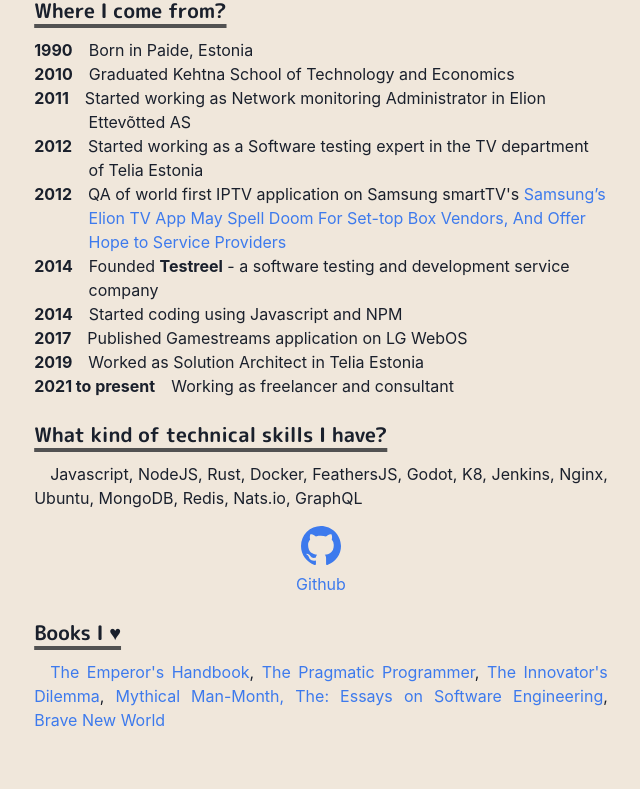
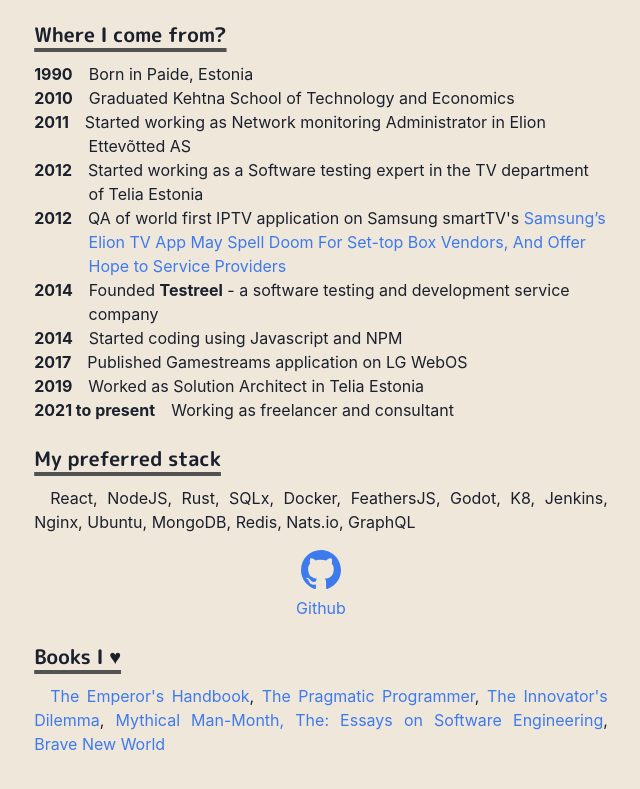
Before and after one commit to ViljarVoidula/viltz-homepage, a Next.js app: page / in a window 1280 px wide. Shown: the part 1035-1824 px from the top of the page, without its empty margins (319-959 px from the left). Built offline with nearby package versions, Linux system fonts and the light colour scheme.

Commit message:
images loader svg

```diff
--- a/components/grid-item.js
+++ b/components/grid-item.js
@@ -24,8 +24,7 @@ export const WorkGridItem = ({ children, id, title, thumbnail }) => {
             src={`${process.env.OCULAR_URL}/resize?url=https://viltz.ee${thumbnail}`}
             alt={title}
             className="grid-item-thumbnail"
-            loading="lazy"
-            fallback={<Skeleton width="480" height="320" isLoaded></Skeleton>}
+            mt={5}
             fallbackSrc={'/images/tail-spin.svg'}
           />
           <LinkOverlay href={`/work/${id}`}>
--- a/components/work.js
+++ b/components/work.js
@@ -24,7 +24,7 @@ export const WorkImage = ({ src, alt }) => (
     src={src}
     alt={alt}
     mb={4}
-    loading="eager"
+    // loading="eager"
     // fallback={<Skeleton width="720" height="400" isLoaded></Skeleton>}
     fallbackSrc={'/images/tail-spin.svg'}
   />
--- a/pages/index.js
+++ b/pages/index.js
@@ -1,5 +1,5 @@
-import { Box, Container, Heading, useColorModeValue, Link, Button, Img, Skeleton, Image, Icon } from '@chakra-ui/react';
-import { VscGithubInverted, VscGithub } from 'react-icons/vsc';
+import { Box, Container, Heading, useColorModeValue, Link, Button, Image, Icon } from '@chakra-ui/react';
+import { VscGithubInverted } from 'react-icons/vsc';
 import { ChevronRightIcon } from '@chakra-ui/icons';
 import Section from '../components/section';
 import Paragraph from '../components/paragraph';
@@ -12,13 +12,7 @@ const Page = () => {
     <Layout>
       <Container>
         <Box>
-          <Image
-            src={`/images/logo_1200${useColorModeValue('', '_inverted')}.png`}
-            loading="lazy"
-            alt="logo"
-            fallback={<Skeleton width="720" height="400" isLoaded></Skeleton>}
-            fallbackSrc={'/images/tail-spin'}
-          />
+          <Image src={`/images/logo_1200${useColorModeValue('', '_inverted')}.png`} loading="lazy" alt="logo" mt={6} fallbackSrc={'/images/tail-spin.svg'} />
         </Box>
         <Box borderRadius="lg" bg={useColorModeValue('whiteAlpha.500')} p={3} mb={6} align="center">
           {'Hello, I am a software development enthusiast based in Estonia'}
@@ -107,9 +101,9 @@ const Page = () => {
         <Section delay={0.36}>
           <Heading as="h3" variant="section-title">
             {' '}
-            What kind of technical skills I have?{' '}
+            My preferred stack{' '}
           </Heading>
-          <Paragraph>Javascript, NodeJS, Rust, Docker, FeathersJS, Godot, K8, Jenkins, Nginx, Ubuntu, MongoDB, Redis, Nats.io, GraphQL</Paragraph>
+          <Paragraph>React, NodeJS, Rust, SQLx, Docker, FeathersJS, Godot, K8, Jenkins, Nginx, Ubuntu, MongoDB, Redis, Nats.io, GraphQL</Paragraph>
           <Box align={'center'} my={4}>
             <Link href="https://github.com/ViljarVoidula">
               <Icon as={VscGithubInverted} w={10} h={10}></Icon>
```
